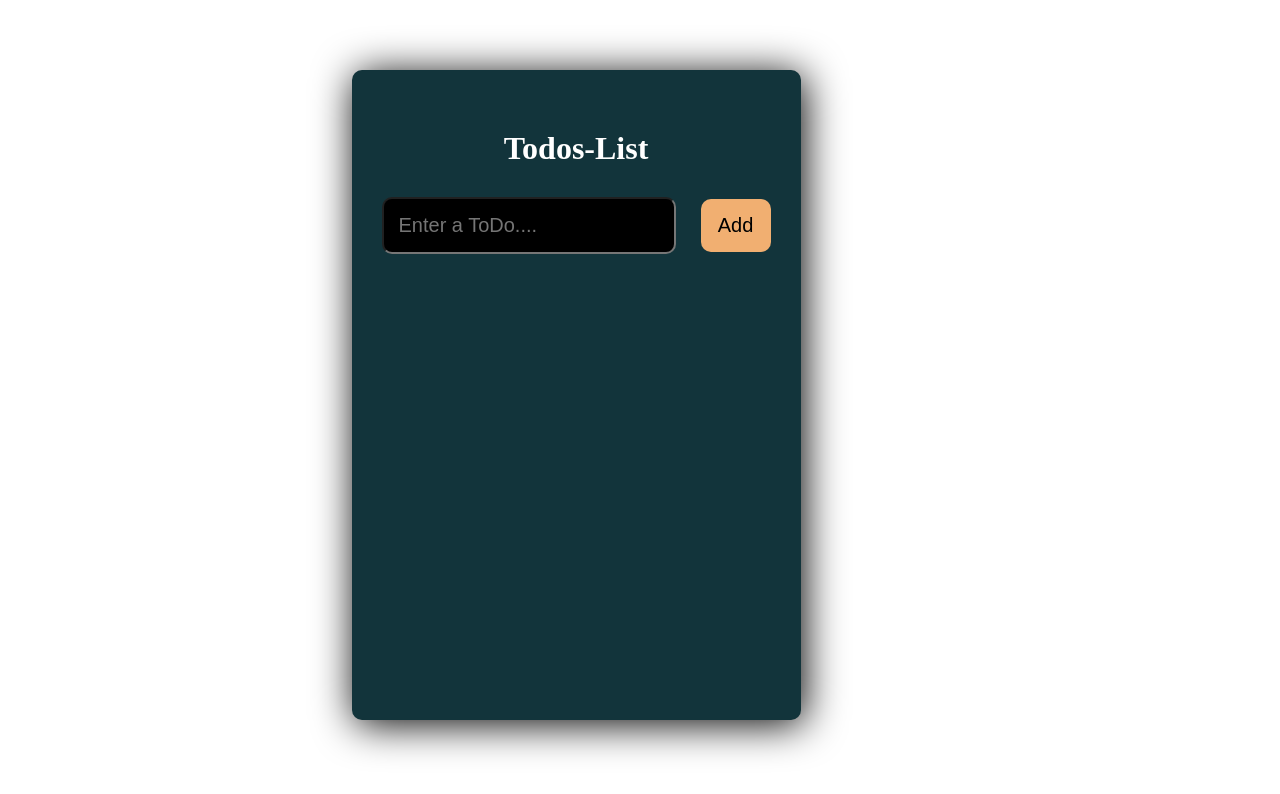
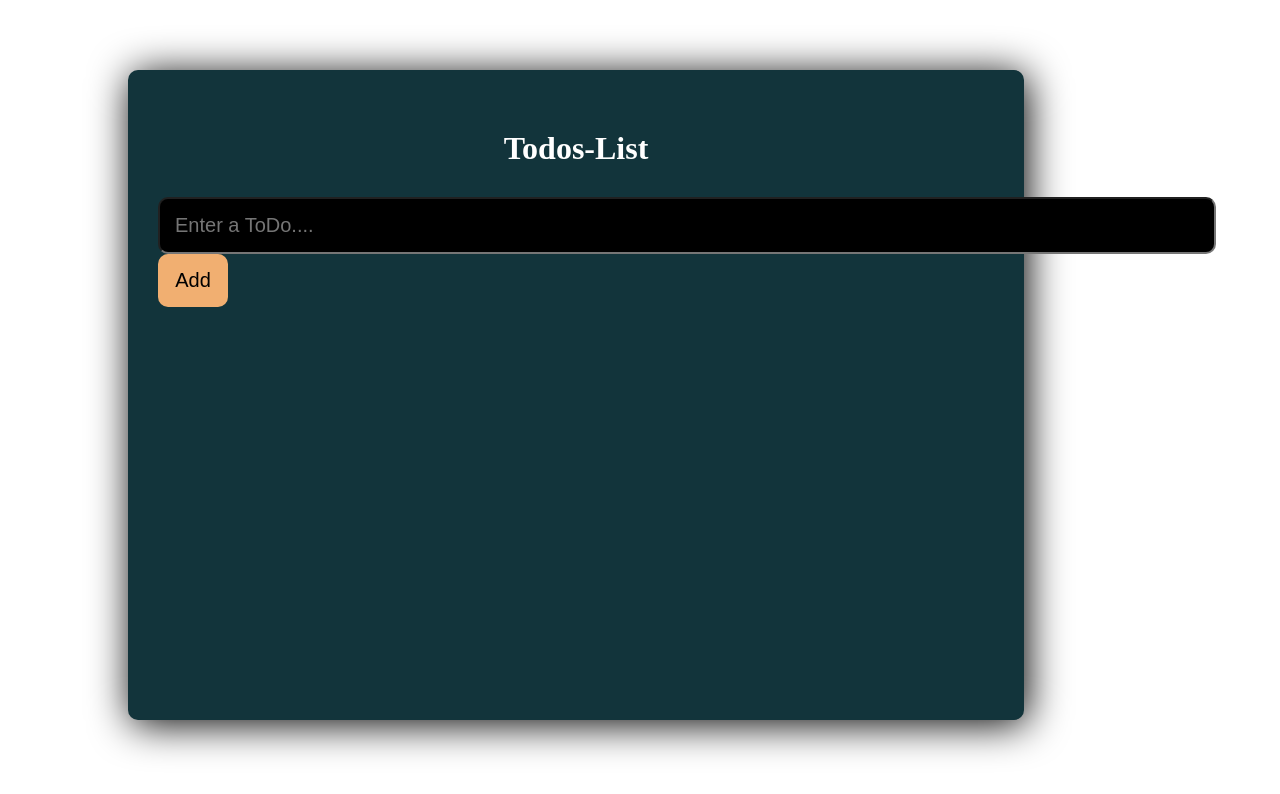
Before and after one commit to devacunetixtech/reactTodoApp, a React (Create React App) app: page / in a window 1280 px wide. Shown: the top 794 px of the page. Built offline with nearby package versions, Linux system fonts and the light colour scheme.

Commit message:
opsf resp

```diff
--- a/src/App.css
+++ b/src/App.css
@@ -27,7 +27,7 @@
 }
 .task-input{
   outline:none;
-  width:260px;
+  width:80vw;
   padding:15px;
   margin-right:25px;
   font-size:20px;
```
